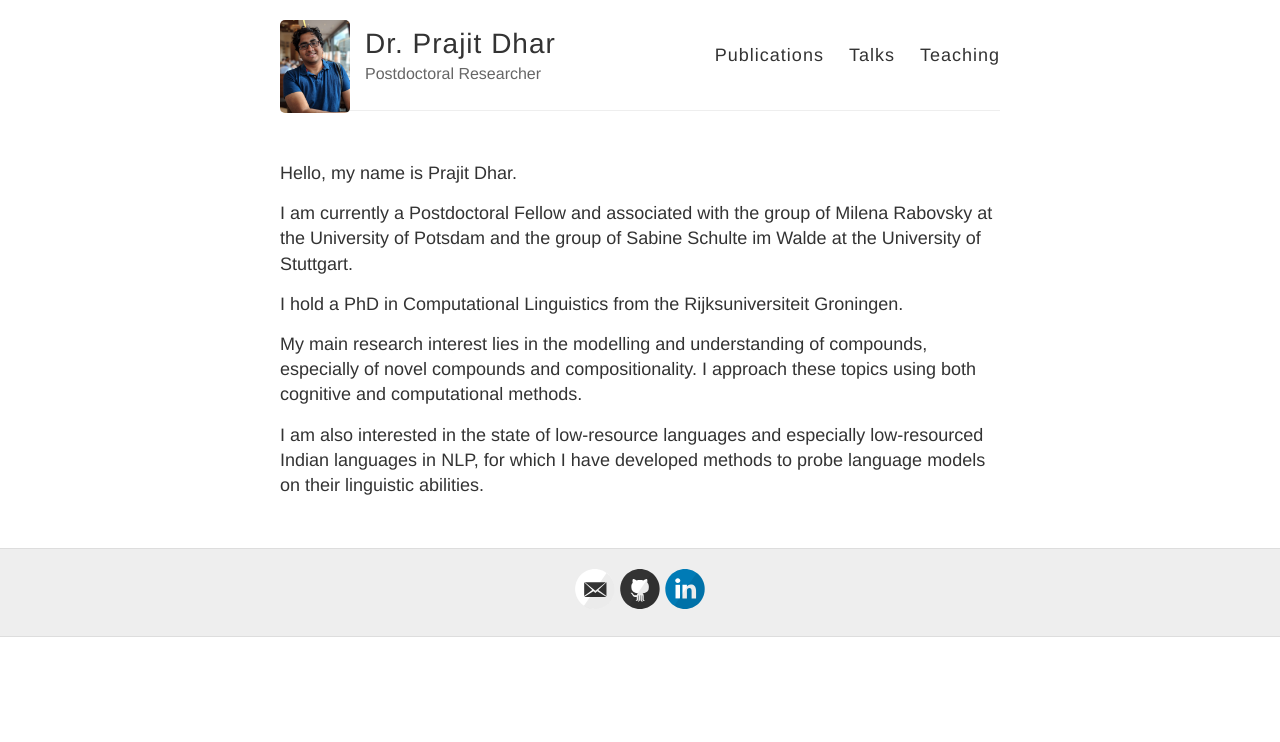
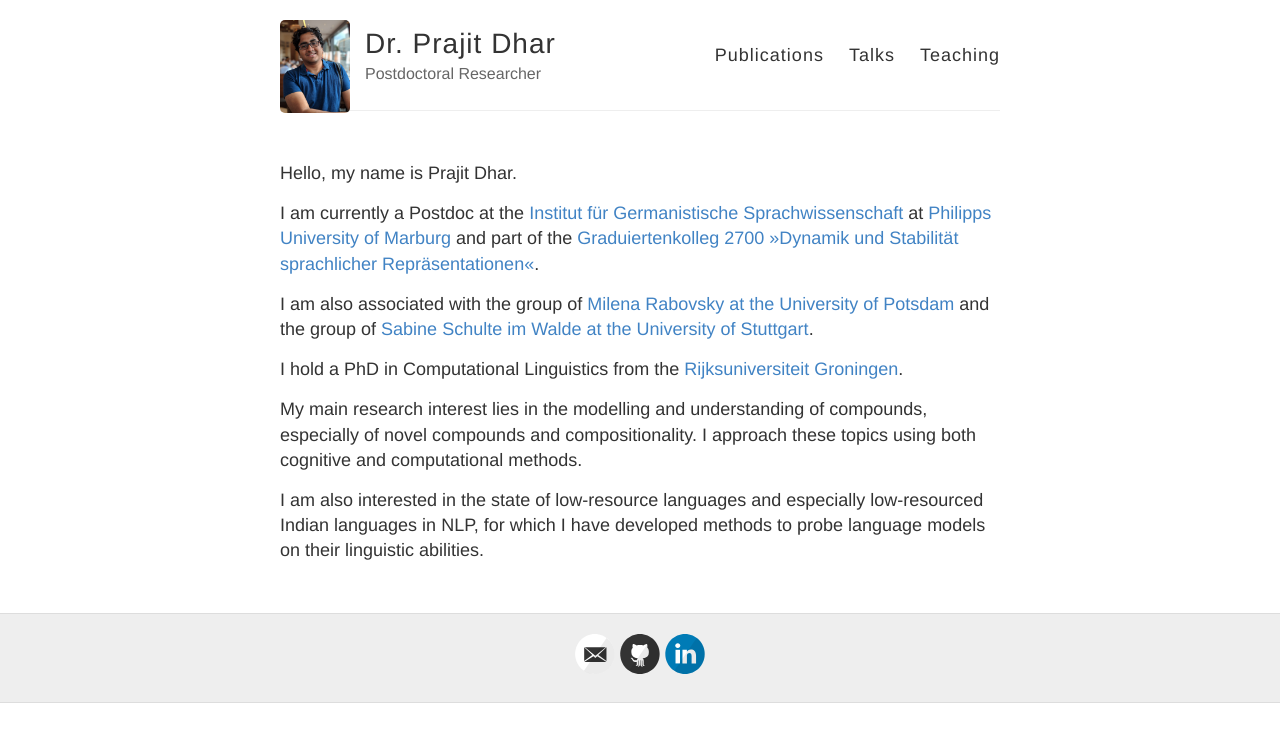
Before and after one commit to prajitdhar/prajitdhar.github.io, a Jekyll site: the page built from index.html, in a window 1280 px wide. Shown: the top 742 px of the page. Built offline with Jekyll 4.4.1, drawn with Linux system fonts in a browser that asks for light colours.

Commit message:
Updated main page

```diff
--- a/index.html
+++ b/index.html
@@ -4,9 +4,11 @@ layout: default
 
 <p>Hello, my name is Prajit Dhar.</p>
 
-<p>I am currently a Postdoctoral Fellow and associated with the group of Milena Rabovsky at the University of Potsdam and the group of Sabine Schulte im Walde at the University of Stuttgart.</p>
+<p>I am currently a Postdoc at the <a href="https://www.uni-marburg.de/de/fb09/igs">Institut für Germanistische Sprachwissenschaft</a> at <a href="https://www.uni-marburg.de/">Philipps University of Marburg</a> and part of the <a href="https://www.uni-marburg.de/de/fb09/grk-2700">Graduiertenkolleg 2700 »Dynamik und Stabilität sprachlicher Repräsentationen«</a>.</p>
 
-<p>I hold a PhD in Computational Linguistics from the Rijksuniversiteit Groningen.</p>
+<p>I am also associated with the group of <a href="https://www.uni-potsdam.de/en/cogneuro/people">Milena Rabovsky at the University of Potsdam</a> and the group of <a href="https://www.ims.uni-stuttgart.de/en/institute/team/Schulte-im-Walde-00001/">Sabine Schulte im Walde at the University of Stuttgart</a>.</p>
+
+<p>I hold a PhD in Computational Linguistics from the <a href="https://www.rug.nl/">Rijksuniversiteit Groningen</a>.</p>
 
 <p>My main research interest lies in the modelling and understanding of compounds, especially of novel compounds and compositionality. I approach these topics using both cognitive and computational methods.</p>
 
```
